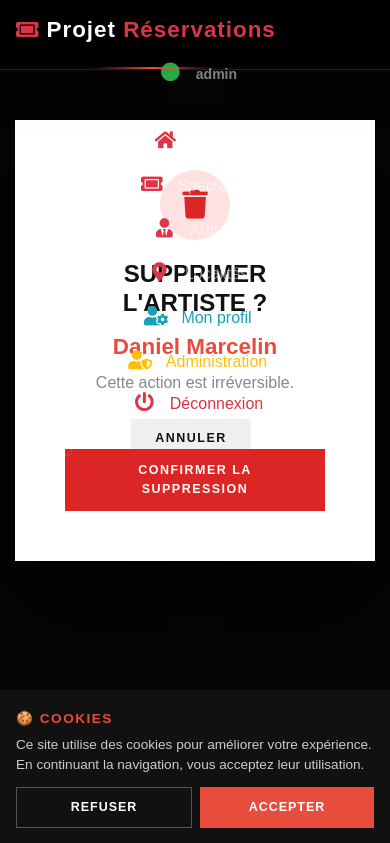
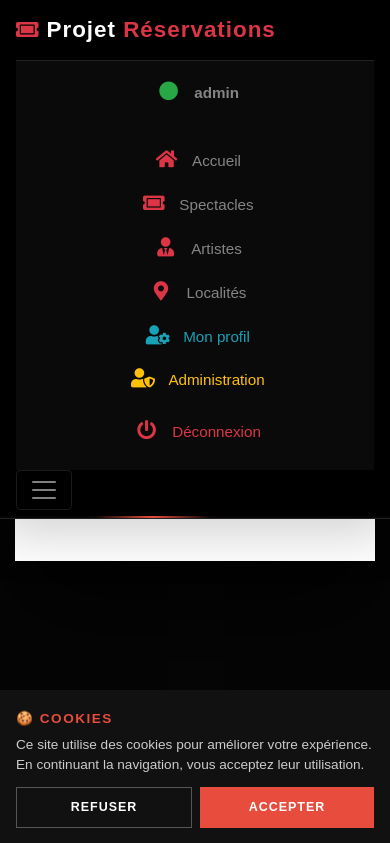
Before and after one commit to hichamgh23/reservationsDjango202, a Django app: page /artist/1/delete/ in a window 390 px wide, after a click that opens the changed part. Shown: the top 843 px of the page. Run offline with Django 5.2, Linux system fonts and the light colour scheme; a user stored in the database is signed in; data comes from the database, SQL or seed files in the repository.

Commit message:
Mobile : correction menu hamburger (hauteur auto, fond sombre, liens espaces)

```diff
--- a/catalogue/static/css/header.css
+++ b/catalogue/static/css/header.css
@@ -79,6 +79,29 @@
     transform: translateY(-2px);
 }
 
+/* --- RESPONSIVE MOBILE --- */
+@media (max-width: 991px) {
+    /* Hauteur auto quand le menu s'ouvre */
+    .navbar {
+        height: auto !important;
+    }
+    /* Fond sombre pour le menu déroulant */
+    .navbar-collapse {
+        background: #0a0a0a;
+        padding: 10px 16px 16px;
+        border-top: 1px solid #222;
+        margin-top: 8px;
+    }
+    .navbar-collapse .nav-link {
+        padding: 10px 0 !important;
+        border-bottom: 1px solid #1a1a1a;
+        font-size: 0.95rem;
+    }
+    .navbar-collapse .nav-link:last-child {
+        border-bottom: none;
+    }
+}
+
 /* --- BARRE DE RECHERCHE --- */
 .search-input {
     background: #111 !important;
```
